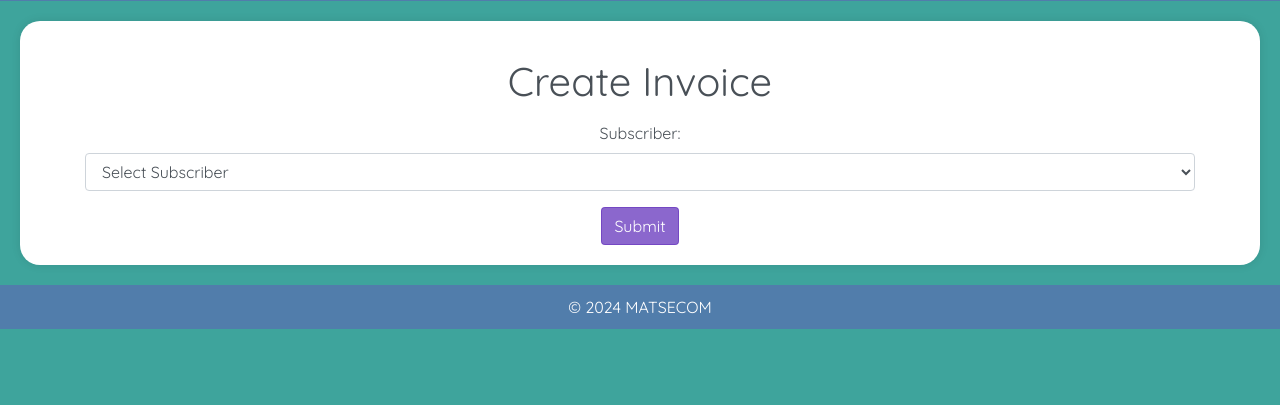
After one commit to Yunaido/DAWN, a Django app: page /invoice/ in a window 1280 px wide. The commit adds this page. Shown: the part 395-800 px from the top of the page. Run offline with Django 5.2, Linux system fonts and the light colour scheme; some libraries are stand-ins or nearby versions.

Commit message:
Invoice page added

```diff
--- a/dawn/dawn/urls.py
+++ b/dawn/dawn/urls.py
@@ -18,13 +18,14 @@ Including another URLconf
 from django.contrib import admin
 from django.urls import path
 
-from matsecom.views import HomeTemplateView, AddSubscriberView, SubscriberListView, SessionView
+from matsecom.views import HomeTemplateView, AddSubscriberView, SubscriberListView, SessionView, CreateInvoiceView
 
 
 urlpatterns = [
     path('', HomeTemplateView.as_view(), name='home'),
     path("admin/", admin.site.urls),
     path('session/', SessionView.as_view(), name='simulate_session'),
+    path("invoice/", CreateInvoiceView.as_view(), name='create_invoice'),
     path('subscribers/', SubscriberListView.as_view(), name='subscriber_list'),
     path('subscribers/add/', AddSubscriberView.as_view(), name='add_subscriber'),
 ]
--- a/dawn/matsecom/forms.py
+++ b/dawn/matsecom/forms.py
@@ -1,6 +1,6 @@
 from django import forms
 
-from .models import Subscriber, Session
+from .models import Subscriber, Session, Invoice
 
 
 class SubscriberForm(forms.ModelForm):
@@ -12,3 +12,8 @@ class SessionForm(forms.ModelForm):
     class Meta:
         model = Session
         fields = ['subscriber', 'service', 'duration']
+
+class InvoiceForm(forms.ModelForm):
+    class Meta:
+        model = Invoice
+        fields = ['subscriber']
--- a/dawn/matsecom/models.py
+++ b/dawn/matsecom/models.py
@@ -107,3 +107,14 @@ class Session(models.Model):
 
     def __str__(self) -> str:
         return f"{self.subscriber} | {self.service} | {self.timestamp}"
+
+class Invoice(models.Model):
+    subscriber = models.ForeignKey(Subscriber, on_delete=models.CASCADE)
+    service = models.ForeignKey(Service, on_delete=models.CASCADE)
+    timestamp = models.DateTimeField(auto_now_add=True)
+    duration = models.PositiveIntegerField()
+    data_volume = models.PositiveIntegerField()
+    call_minutes = models.PositiveIntegerField()
+
+    def __str__(self) -> str:
+        return f"{self.subscriber} | {self.service} | {self.timestamp}"
--- a/dawn/matsecom/templates/home.html
+++ b/dawn/matsecom/templates/home.html
@@ -74,7 +74,7 @@
             <div class="text-center btn-group">
                 <a href="/subscribers" class="btn btn-primary mx-2 my-1">Subscriber List</a>
                 <a href="/session" class="btn btn-secondary mx-2 my-1">Simulate Session</a>
-                <a href="#" class="btn btn-success mx-2 my-1">Create Invoice</a>
+                <a href="/invoice" class="btn btn-success mx-2 my-1">Create Invoice</a>
             </div>
         </div>
     </main>
--- /dev/null
+++ b/dawn/matsecom/templates/invoice/create_invoice.html
@@ -0,0 +1,23 @@
+{% extends 'base.html' %}
+
+{% block title %}
+Select Subscriber
+{% endblock %}
+
+{% block content %}
+<div class="container">
+    <h1 class="my-3">Create Invoice</h1>
+    <form action="#" method="post">
+        <div class="form-group">
+            <label for="subscriber">Subscriber:</label>
+            <select class="form-control" id="subscriber" name="subscriber">
+                <option value="">Select Subscriber</option>
+                <option value="subscriber1">Subscriber 1</option>
+                <option value="subscriber2">Subscriber 2</option>
+                <option value="subscriber3">Subscriber 3</option>
+            </select>
+        </div>
+        <button type="submit" class="btn btn-primary">Submit</button>
+    </form>
+</div>
+{% endblock %}
--- a/dawn/matsecom/views.py
+++ b/dawn/matsecom/views.py
@@ -6,9 +6,9 @@ from django.views.generic import TemplateView
 from django.views.generic.list import ListView
 from django.views.generic.edit import CreateView
 
-from .forms import SubscriberForm, SessionForm
+from .forms import SubscriberForm, SessionForm, InvoiceForm
 
-from .models import Subscriber, Session
+from .models import Subscriber, Session, Invoice
 
 
 # Create your views here.
@@ -20,6 +20,11 @@ class SubscriberListView(ListView):
 
 class HomeTemplateView(TemplateView):
     template_name = 'home.html'
+
+class CreateInvoiceView(CreateView):
+    model = Invoice
+    form_class = InvoiceForm
+    template_name = 'invoice/create_invoice.html'
 
 class SessionView(CreateView):
     model = Session
```
